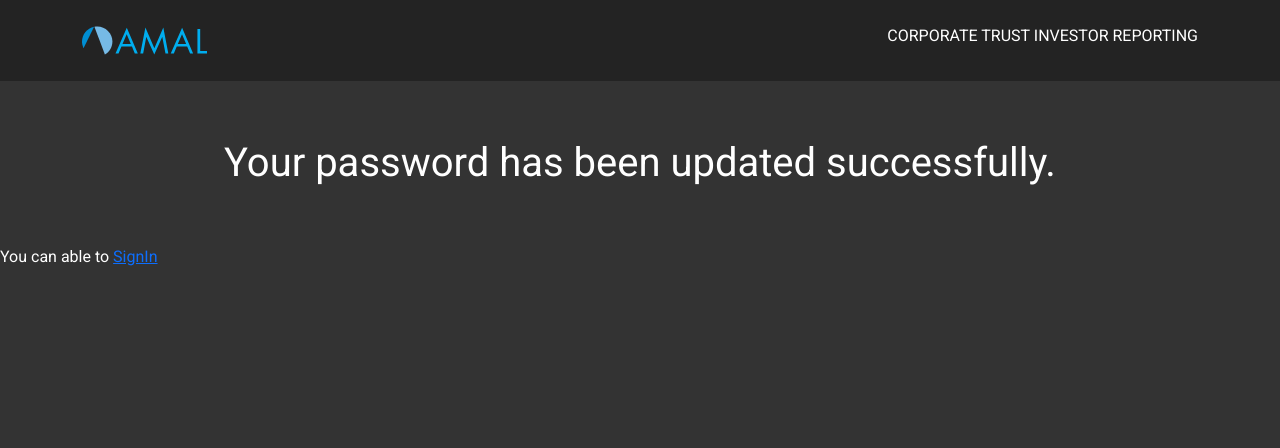
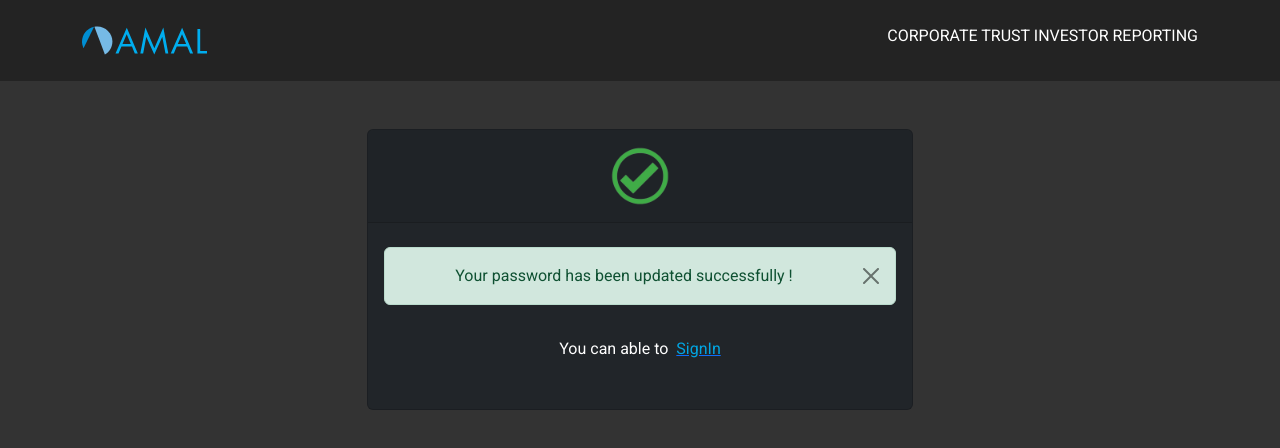
Before and after one commit to ikbalrazu/investmentportal-frontend, a React (Create React App) app: page /confirmresetpassword in a window 1280 px wide. Shown: the top 448 px of the page. Built offline with nearby package versions, Linux system fonts and the light colour scheme.

Commit message:
modified and add new change design

```diff
--- a/src/Component/ConfirmResetPassword.js
+++ b/src/Component/ConfirmResetPassword.js
@@ -1,17 +1,64 @@
 import React from "react";
 import LoginTopHeader from "../Sheard/LoginTopHeader";
+
+import sucessimg from "../images/sucessimg.png";
+
+import classes from "./EmailOtp.module.css";
 
 const ConfirmResetPassword = () => {
 
     return(
         <div>
         <LoginTopHeader></LoginTopHeader>
-        <div style={{margin:"3rem auto",alignItems:"center",display:"flex",flexDirection:"column"}}>
+        <div class="container">
+        <div class="row justify-content-md-center">
+          <div class="col-md-6 text-center">
+            <div class="row">
+              <div className="col-sm-12 mt-5 ">
+                <div className="card text-white bg-dark ">
+                  <div className="card-header text-center p-3">
+                    <img src={sucessimg} alt="example" style={{ height: 60 }} />
+                  </div>
+                  <div class="card-body mt-2">
+                    <div
+                      class="alert alert-success alert-dismissible fade show"
+                      role="alert"
+                    >
+                      Your password has been updated successfully !
+                      <button
+                        type="button"
+                        class="btn-close"
+                        data-bs-dismiss="alert"
+                        aria-label="Close"
+                      ></button>
+                    </div>
+
+                    <div>
+                      <p className="text-white p-3">
+                        You can able to &nbsp;
+                        <a href="https://investmentportal.netlify.app">
+                          <span className={classes.confirm_set_user_signin_btn}>
+                            SignIn
+                          </span>
+                        </a>
+                      </p>
+                    </div>
+                  </div>
+                </div>
+              </div>
+            </div>
+          </div>
+        </div>
+      </div>
+
+
+
+        {/* <div style={{margin:"3rem auto",alignItems:"center",display:"flex",flexDirection:"column"}}>
             <h1 style={{color:"white",margin:"10px"}}>Your password has been updated successfully.</h1>
         </div>
         <div>
         <p style={{color:"white"}}>You can able to <a href="https://investmentportal.netlify.app">SignIn</a></p>
-        </div>
+        </div> */}
         </div>
     )
 }
--- a/src/Component/EmailOTPVerify.js
+++ b/src/Component/EmailOTPVerify.js
@@ -38,10 +38,17 @@ const EmailOTPVerify = () => {
           name: locatiion?.state?.Name.display_value,
           email: locatiion?.state?.Email,
           userstatus: locatiion?.state?.UserStatus,
+          firstname: locatiion?.state?.Name?.first_name,
+          lastname: locatiion?.state?.Name?.last_name,
+          phone: locatiion?.state?.Phone_Number,
+          company: locatiion?.state?.Company,
+          companyrole: locatiion?.state?.Company_Role,
+          role: locatiion?.state?.Role,
+          deals: locatiion?.state?.Deals_need_access_to,
         })
       );
 
-      //localStorage.setItem("dealsinfo", JSON.stringify({deals: locatiion?.state?.Deals_Allowed_for_Access,}))
+      localStorage.setItem("dealsinfo", JSON.stringify({deals: locatiion?.state?.Deals_Allowed_for_Access,}))
 
       // for(let i=0; i<locatiion?.state?.Deals_Allowed_for_Access?.length; i++){
       //     //console.log(locatiion?.state?.Deals_Allowed_for_Access[i]?.ID);
--- a/src/Component/General.js
+++ b/src/Component/General.js
@@ -1,10 +1,20 @@
-import React from "react";
+import React, { useEffect, useState } from "react";
 import Menu from "../Sheard/Menu";
 import TopHeader from "../Sheard/TopHeader";
 import ConfirmSetUserPassword from "./ConfirmSetUserPassword";
 import classes from "./home.module.css";
 
 const General = () => {
+  const userInfo = JSON.parse(localStorage.getItem("userinfo"));
+  const deals = JSON.parse(localStorage.getItem("dealsinfo"));
+  const [alldeals, setAllDeals] = useState([]);
+
+  useEffect(()=>{
+    for(let i=0;i<deals?.deals?.length;i++){
+      setAllDeals(preData => [...preData,deals?.deals[i].display_value]);
+    }
+  },[])
+
   return (
     <div>
       <TopHeader />
@@ -146,17 +156,24 @@ const General = () => {
                   <div className="accordion-body text-start text-white">
                     <div className="row">
                       <div className="col-lg-6 col-md-6 col-sm-12 col-12">
-                        <p>First Name : </p>
-                        <p>Email : </p>
-                        <p> Company :</p>
-                        <p> Role : </p>
+                        <p>First Name : {userInfo?.firstname}</p>
+                        <p>Email : {userInfo?.email}</p>
+                        <p> Company : {userInfo?.company}</p>
+                        <p> Role : {userInfo?.role}</p>
                       </div>
 
                       <div className="col-lg-6 col-md-6 col-sm-12 col-12">
-                        <p>Last Name :</p>
-                        <p> Phone : </p>
-                        <p> Company Role : </p>
-                        <p> Deals : </p>
+                        <p>Last Name : {userInfo?.lastname}</p>
+                        <p> Phone : {userInfo?.phone}</p>
+                        <p> Company Role : {userInfo.companyrole}</p>
+                        {/* {alldeals?.map((data,index)=>{
+                          return (<p> Deals : {data}</p>)
+                        })} */}
+                        <div>
+                        <p> Deals : {alldeals.map((data,index)=>{
+                          return <p>{data}</p>
+                        })}</p>
+                        </div>
                       </div>
                     </div>
                   </div>
--- a/src/Component/Home.js
+++ b/src/Component/Home.js
@@ -30,12 +30,43 @@ export default function Home() {
   const [loader,setLoader] = useState(false);
   const userInfo = JSON.parse(localStorage.getItem("userinfo"));
 
+
   const [unique_issuername, setUniqueIssuerName] = useState();
   const [unique_financiername, setUniqueFinancierName] = useState();
   const {  dealsid } = AppState();
 
+
+  //sessionStorage.setItem('key', JSON.stringify({exp: new Date() + 5, data: data}));
+
+  // const GetToken = () => {
+  //   const token = sessionStorage.getItem('access_token');
+  //   const tokenl = JSON.parse(token)
+  //   //console.log(tokenl.data);
+  //   // console.log(tokenl.exp);
+  //   let expirationDate = new Date(tokenl.exp);
+  //   //console.log(expirationDate);
+  //   if(expirationDate > new Date()){
+  //     console.log("not expire",tokenl.data);
+  //     return tokenl.data;
+  //   }else{
+  //     console.log("expired");
+  //     StoreToken();
+
+
+  //   }
+  // }
+
+  // const StoreToken = async() => {
+  //   //console.log(token?.data);
+  //   var extratime =  new Date(new Date().getTime() + (60000 * 2));
+  //   const accesstoken = await axios.post("http://localhost:5000/accesstokendealsbyid");
+  //   //console.log(accesstoken.data);
+  //   sessionStorage.setItem('access_token',JSON.stringify({exp: extratime,data: accesstoken.data}))
+  //   return accesstoken.data;
+  // }
+
   const GetDeals = async() =>{
-    //console.log(userInfo?.id);
+    console.log(dealsid);
     try{
       setLoader(true);
       const id = userInfo?.id;
@@ -47,9 +78,18 @@ export default function Home() {
         setDeals(preData=>[...preData,res?.data?.data]);
         setIssuerName(preData=>[...preData,res?.data?.data?.Issuer_Name]);
         setFinancerName(preData=>[...preData,res?.data?.data?.Financer]);
-        console.log(res);
+        //console.log(res);
         setLoader(true);
       }
+      // for(let i=0; i<dealsid?.length; i++){
+      //   const dealid = dealsid[i];
+      //   const res = await axios.post("https://investmentportal.herokuapp.com/getalldealsbyid",{dealid});
+      //   setDeals(preData=>[...preData,res?.data?.data]);
+      //   setIssuerName(preData=>[...preData,res?.data?.data?.Issuer_Name]);
+      //   setFinancerName(preData=>[...preData,res?.data?.data?.Financer]);
+      //   //console.log(res);
+      //   setLoader(true);
+      // }
       setLoader(false)
     }catch(error){
       console.log(error);
@@ -59,13 +99,13 @@ export default function Home() {
 
   useLayoutEffect(()=>{
     GetDeals();
-  },[dealsid])
+  },[])
 
   useEffect(() => {
-    console.log("deals id",dealsid);
+    //console.log("deals id",dealsid);
     //console.log(dealsid);
-    console.log(issuername);
-    console.log(financername);
+    // console.log(issuername);
+    // console.log(financername);
     //const userInfo = JSON.parse(localStorage.getItem("userinfo"));
     if (!userInfo) {
       loginpage("/");
--- a/src/Sheard/TopHeader.js
+++ b/src/Sheard/TopHeader.js
@@ -7,6 +7,7 @@ export default function TopHeader() {
 
   const logoutHandler = () => {
     localStorage.removeItem("userinfo");
+    localStorage.removeItem("dealsinfo");
     loginpage("/");
   };
 
```
